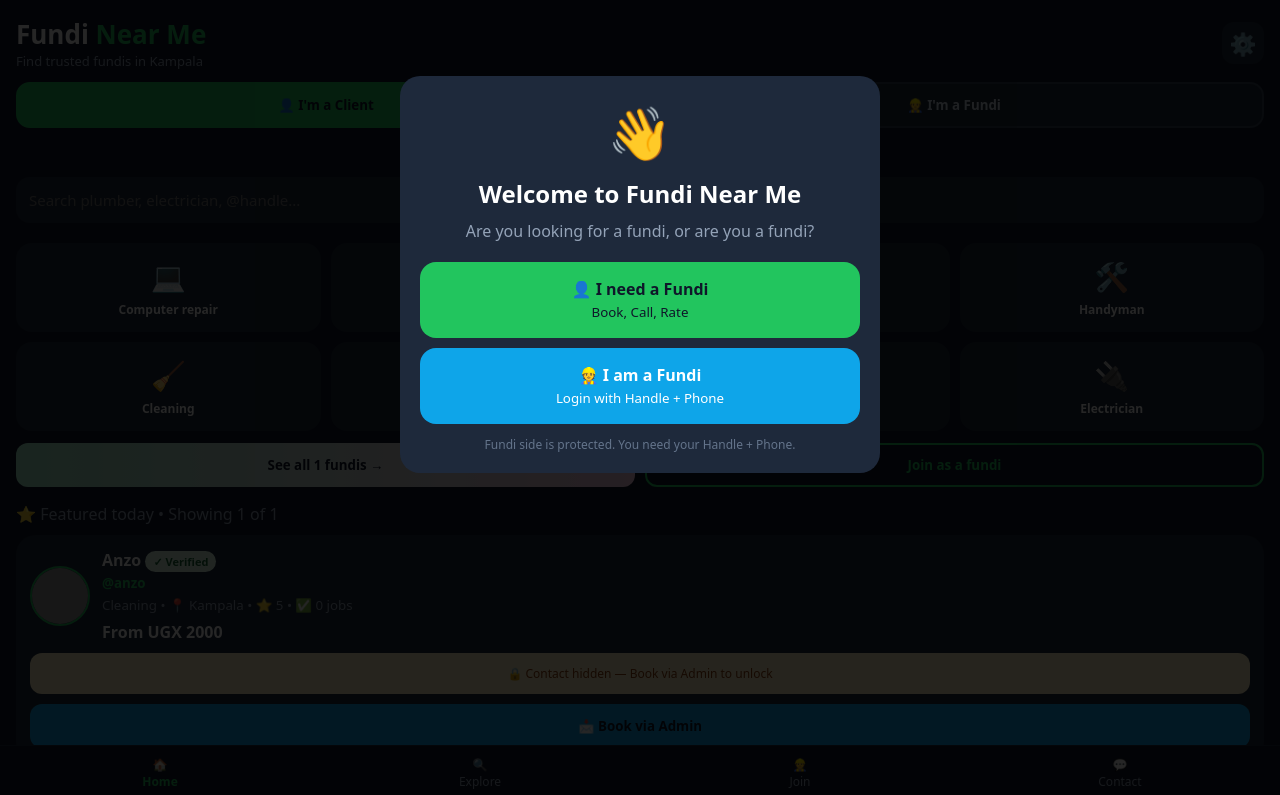
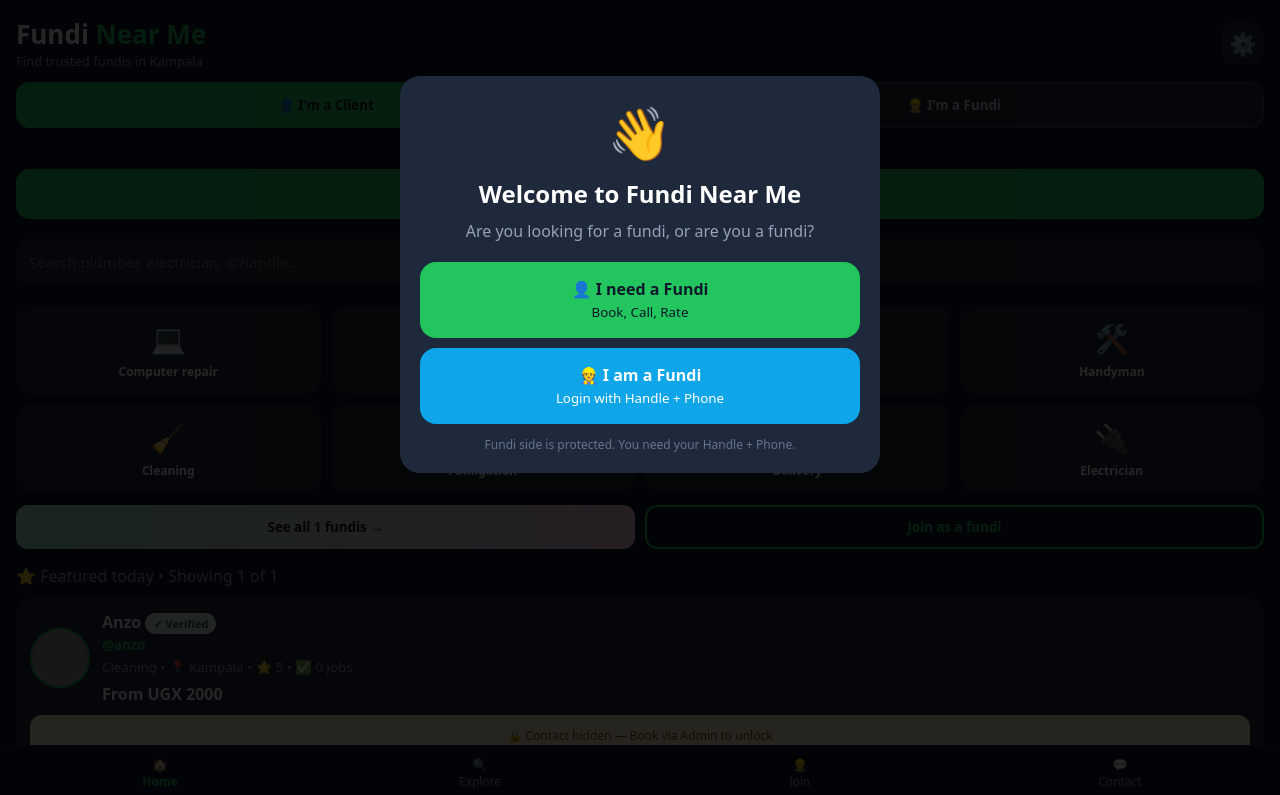
Before and after one commit to EuticusX3690/fundi-near-me, a plain HTML site: page index.html in a window 1280 px wide. Shown: the top 795 px of the page. Drawn offline with Linux system fonts and the light colour scheme; grey boxes are pictures that could not be loaded.

Commit message:
Update index.html

```diff
--- a/index.html
+++ b/index.html
@@ -94,6 +94,7 @@ label{font-size:13px;font-weight:700;color:#E2E8F0;margin-top:14px;display:block
 <p id="roleHint" style="color:#94A3B8;font-size:12px;text-align:center;margin-bottom:6px;">Client view: Book, Call, Rate, Job Done</p>
 
 <div id="mainView">
+  <a href="fundi-near-me.apk" download style="display:block;background:#22C55E;color:#0F172A;text-align:center;padding:14px;border-radius:14px;font-weight:800;text-decoration:none;margin:12px 0;">📲 Download App (APK) — For Android</a>
   <div class="search"><input id="searchInput" placeholder="Search plumber, electrician, @handle..." oninput="render()"></div>
   <div class="cats" id="catGrid"></div>
   <div style="display:flex;gap:10px;"><button class="btnGrad" id="seeAllBtn" onclick="toggleShowAll()">See all fundis →</button><button class="btn2" id="joinBtn" onclick="openModal('applyModal')">Join as a fundi</button></div>
```
